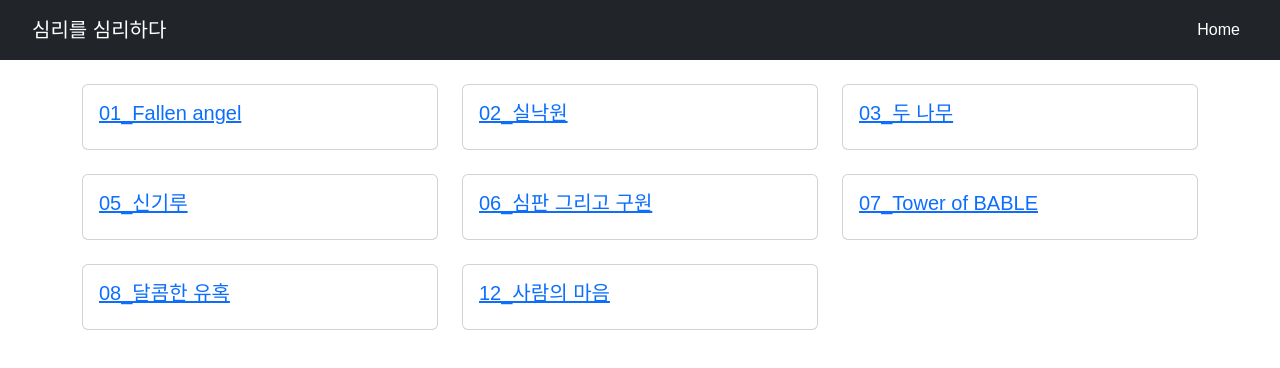
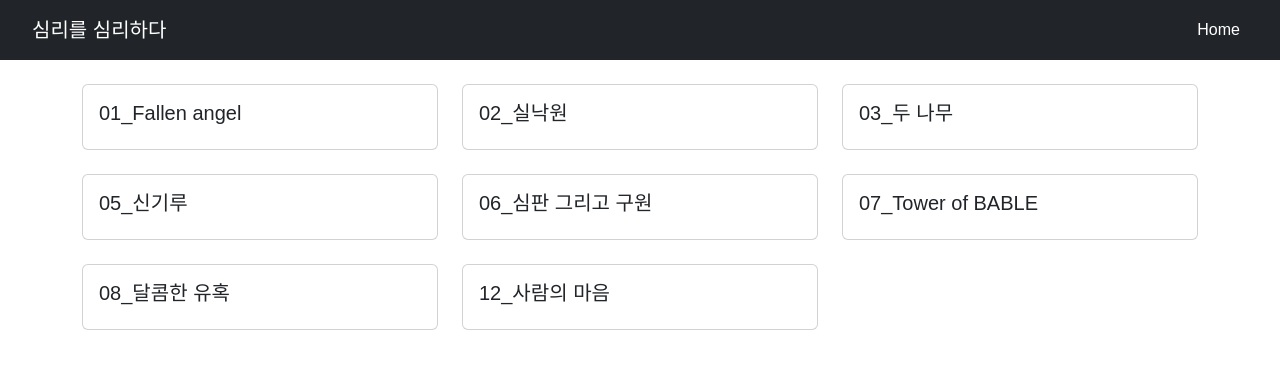
Before and after one commit to csw10141/psy-sound, a React (Create React App) app: page / in a window 1280 px wide. Shown: the top 368 px of the page. Built offline with nearby package versions, Linux system fonts and the light colour scheme.

Commit message:
modified:   src/components/AudioList.js

```diff
--- a/src/components/AudioList.js
+++ b/src/components/AudioList.js
@@ -6,13 +6,13 @@ function AudioList({ audios }) {
     <div className="row">
       {audios.map(audio => (
         <div key={audio.id} className="col-md-4 mb-4">
-          <div className="card h-100">
-            <div className="card-body">
-            <Link to={`/audio/${audio.id}`}>
-              <h5 className="card-title">{audio.title}</h5>
+            <Link to={`/audio/${audio.id}`} style={{color:'#000', textDecoration:'none'}}>
+                <div className="card h-100">
+                    <div className="card-body">
+                    <h5 className="card-title">{audio.title}</h5>
+                    </div>
+                </div>
             </Link>
-            </div>
-          </div>
         </div>
       ))}
     </div>
```
